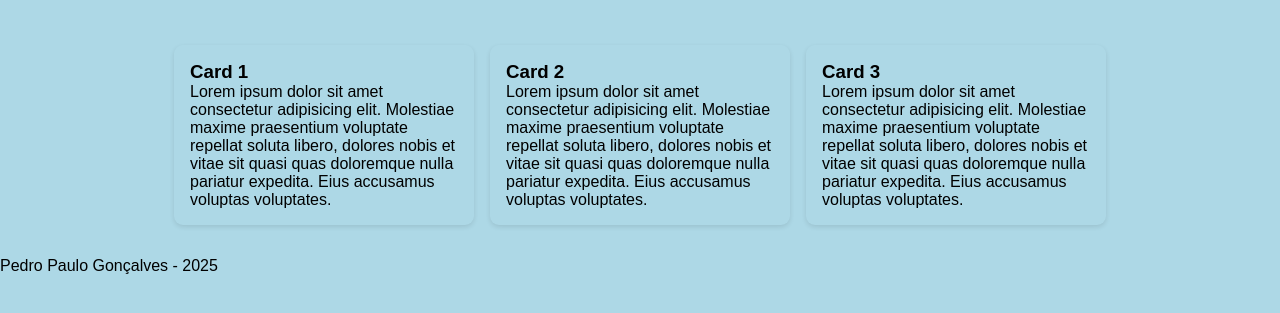
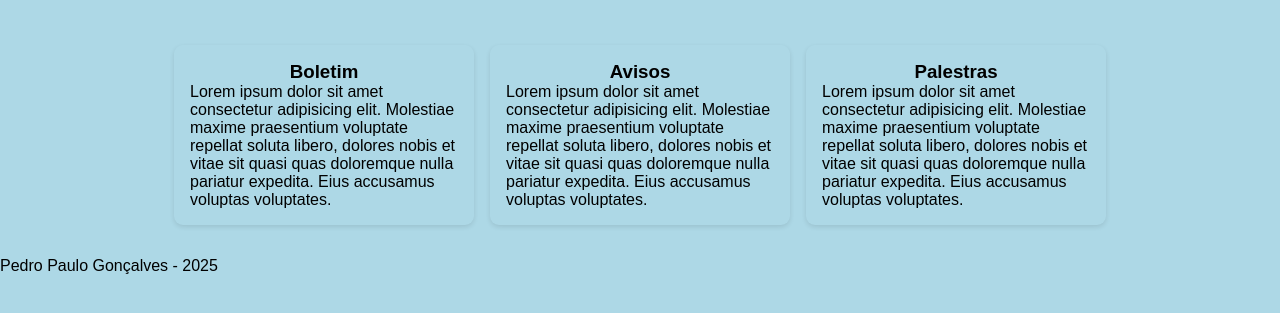
Before and after one commit to Pedrinho012-1/aulasDw, a plain HTML site: page aula-13-03-primeirosite/index.html in a window 1280 px wide. Shown: the part 47-360 px from the top of the page. Drawn offline with Linux system fonts and the light colour scheme; a script that the page names is missing.

Commit message:
Alterção dos nomes dos Cards

```diff
--- a/aula-13-03-primeirosite/index.html
+++ b/aula-13-03-primeirosite/index.html
@@ -27,21 +27,21 @@
         <!--Seção de Cards-->
         <section class="cards">
             <div class="card">
-                <h3>Card 1</h3>
+                <h3 style="text-align: center;">Boletim</h3>
                 <p>
                     Lorem ipsum dolor sit amet consectetur adipisicing elit. Molestiae maxime praesentium voluptate repellat soluta libero, dolores nobis et vitae sit quasi quas doloremque nulla pariatur expedita. Eius accusamus voluptas voluptates.
                 </p>
             </div><!-- Fim Card 1 -->
 
             <div class="card">
-                <h3>Card 2</h3>
+                <h3 style="text-align: center;">Avisos</h3>
                 <p>
                     Lorem ipsum dolor sit amet consectetur adipisicing elit. Molestiae maxime praesentium voluptate repellat soluta libero, dolores nobis et vitae sit quasi quas doloremque nulla pariatur expedita. Eius accusamus voluptas voluptates.
                 </p>
             </div><!-- Fim Card 2 -->
 
             <div class="card">
-                <h3>Card 3</h3>
+                <h3 style="text-align: center;">Palestras</h3>
                 <p>
                     Lorem ipsum dolor sit amet consectetur adipisicing elit. Molestiae maxime praesentium voluptate repellat soluta libero, dolores nobis et vitae sit quasi quas doloremque nulla pariatur expedita. Eius accusamus voluptas voluptates.
                 </p>
```
